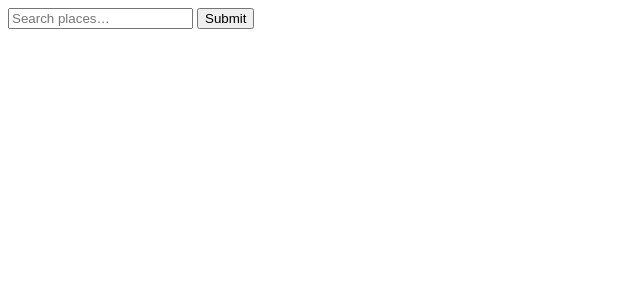
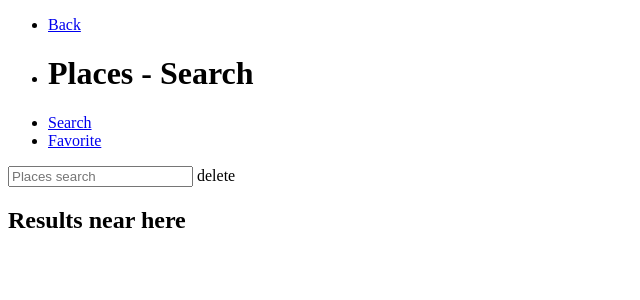
Before and after one commit to martinfilliau/moxie, a Flask app: page /places/search in a window 1280 px wide. Shown: the top 300 px of the page, without its empty margins (0-640 px from the left). Run offline with Flask 2, Linux system fonts and the light colour scheme; some libraries are stand-ins or nearby versions.

Commit message:
Updated with templates from @timfernando

```diff
--- a/moxie/core/templates/base.html
+++ b/moxie/core/templates/base.html
@@ -1,14 +1,76 @@
 <!DOCTYPE html>
-<html>
-  <head>
-    <title>{% block title %}{% endblock %}</title>
-    <link href="/static/bootstrap/css/bootstrap.min.css" rel="stylesheet">
-  </head>
-  <body>
-    {% block body %}{% endblock %}
-    <script src="//ajax.googleapis.com/ajax/libs/jquery/1.8.0/jquery.min.js"></script>
-    <script src="/static/js/handlebars-1.0.0.beta.6.js"></script>
-    <script src="/static/bootstrap/js/bootstrap.min.js"></script>
-    {% block js %}{% endblock %}
-  </body>
-</html>
+<!-- paulirish.com/2008/conditional-stylesheets-vs-css-hacks-answer-neither/ -->
+<!--[if lt IE 7]> <html class="no-js lt-ie9 lt-ie8 lt-ie7" lang="en"> <![endif]-->
+<!--[if IE 7]>    <html class="no-js lt-ie9 lt-ie8" lang="en"> <![endif]-->
+<!--[if IE 8]>    <html class="no-js lt-ie9" lang="en"> <![endif]-->
+<!--[if gt IE 8]><!--> <html class="no-js" lang="en"> <!--<![endif]-->
+
+<head>
+    <meta charset="utf-8" />
+
+    <!-- Set the viewport width to device width for mobile, stop zooming -->
+    <meta name="viewport" content="width=device-width, user-scalable=no, initial-scale=1, maximum-scale=1, minimum-scale=1">
+    <!-- Stop the phone detecting phone numbers in plain text -->
+    <meta name="format-detection" content="telephone=no">
+
+    <title>Mobile Oxford</title>
+
+    <!-- Included CSS Files -->
+    <link rel="stylesheet" href="/static/stylesheets/app.css">
+
+    <!-- Symbolset -->
+    <link href="/static/webfonts/ss-standard.css" rel="stylesheet">
+
+    <script src="/static/javascripts/foundation/modernizr.foundation.js"></script>
+
+    <!-- IE Fix for HTML5 Tags -->
+    <!--[if lt IE 9]>
+    <script src="http://html5shiv.googlecode.com/svn/trunk/html5.js"></script>
+    <![endif]-->
+
+    <!-- Leaflet -->
+    <link rel="stylesheet" href="http://cdn.leafletjs.com/leaflet-0.4.4/leaflet.css">
+    <!--[if lte IE 8]>
+    <link rel="stylesheet" href="http://cdn.leafletjs.com/leaflet-0.4.4/leaflet.ie.css" />
+    <![endif]-->
+
+</head>
+<body>
+
+    <div class="row">
+        <ul id="navbar">
+            <li id="home" class="ss-icon"><a href="#">Back</a></li>
+            <li id="title"><h1>{% block title %}{% endblock %}</h1></li>
+            <li class="ss-icon"><a href="#">Search</a></li>
+            <li class="ss-icon"><a href="#">Favorite</a></li>
+        </ul>
+    </div>
+
+    <div id="content">
+        {% block content %}
+        {% endblock %}
+    </div>
+
+    <!-- Included JS Files (Uncompressed) -->
+    <script src="/static/javascripts/foundation/jquery.js"></script>
+    <script src="/static/javascripts/foundation/jquery.foundation.accordion.js"></script>
+    <script src="/static/javascripts/foundation/jquery.foundation.alerts.js"></script>
+    <script src="/static/javascripts/foundation/jquery.foundation.buttons.js"></script>
+    <script src="/static/javascripts/foundation/jquery.foundation.forms.js"></script>
+    <script src="/static/javascripts/foundation/jquery.foundation.mediaQueryToggle.js"></script>
+    <script src="/static/javascripts/foundation/jquery.foundation.navigation.js"></script>
+    <script src="/static/javascripts/foundation/jquery.foundation.orbit.js"></script>
+    <script src="/static/javascripts/foundation/jquery.foundation.reveal.js"></script>
+    <script src="/static/javascripts/foundation/jquery.foundation.tabs.js"></script>
+    <script src="/static/javascripts/foundation/jquery.foundation.tooltips.js"></script>
+    <script src="/static/javascripts/foundation/jquery.placeholder.js"></script>
+
+    <!-- Leaflet JS -->
+    <script src="http://cdn.leafletjs.com/leaflet-0.4.4/leaflet.js"></script>
+
+    <!-- Application Javascript, safe to override -->
+    <script src="/static/javascripts/foundation/app.js"></script>
+
+    <!-- Map JS for Leaflet -->
+    <script src="/static/javascripts/map.js"></script>
+</body>
--- a/moxie/places/templates/search.html
+++ b/moxie/places/templates/search.html
@@ -1,43 +1,20 @@
 {% extends "base.html" %}
-{% block title %}moxie search{% endblock %}
-{% block body %}
-<div class="row">
-    <div class="span4 offset4">
-        <form action="" method="POST">
-            <input type="text" placeholder="Search places…">
-            <button type="submit" class="btn">Submit</button>
-        </form>
-    </div>
-</div>
-<div class="row">
-  <div id="results" class="span4 offset4"></div>
-</div>
+{% block title %}Places - Search{% endblock %}
+{% block content %}
+        <div id="map"></div>
+        <div id="list-bar">
+            <form id="places-search">
+                <input type="text" placeholder="Places search">
+                <span class="deleteicon ss-icon">delete</span>
+            </form>
+            <h2>Results near <span >here</span></h2>
+            <ul class="results-list">
+                {% for result in results %}
+                <li>
+                <h3>{{ result.name }}</h3>
+                <p class="metadata">{{ result.distance }}m away.</p>
+                </li>
+                {% endfor %}
+            </ul>
+        </div>
 {% endblock %}
-{% block js %}
-{% raw %}
-<script id="results-template" type="text/x-handlebars-template">
-    <table class="table table-striped">
-        {{#each docs}}
-        <tr>
-            <td>{{name}}</td>
-            <td>{{_dist_}}</td>
-        </tr>
-        {{/each}}
-    </table>
-</script>
-<script type="text/javascript">
-    function success(position) {
-        var latlng = {'lat': position.coords.latitude, 'lon': position.coords.longitude};
-        $.getJSON(window.location, latlng, function(data) {
-                console.log(data);
-                var source = $("#results-template").html();
-                var template = Handlebars.compile(source);
-                var html = template(data.response);
-                console.log(html);
-                $("#results").html(html);
-        });
-    }
-    navigator.geolocation.getCurrentPosition(success);
-</script>
-{% endraw %}
-{% endblock %}
```
